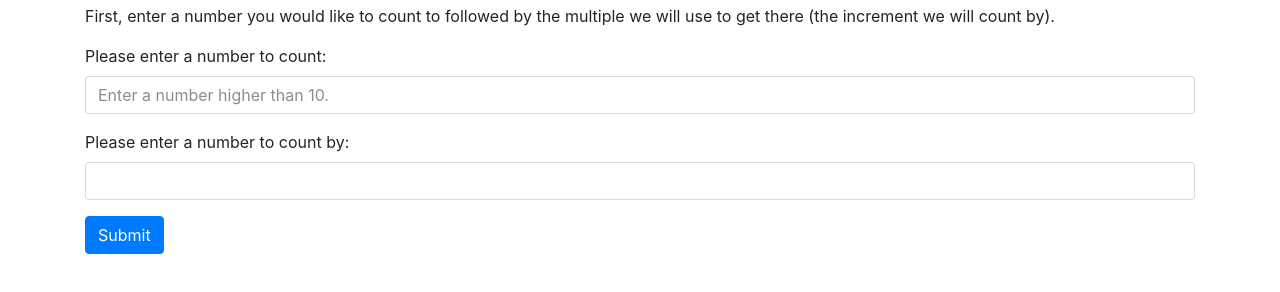
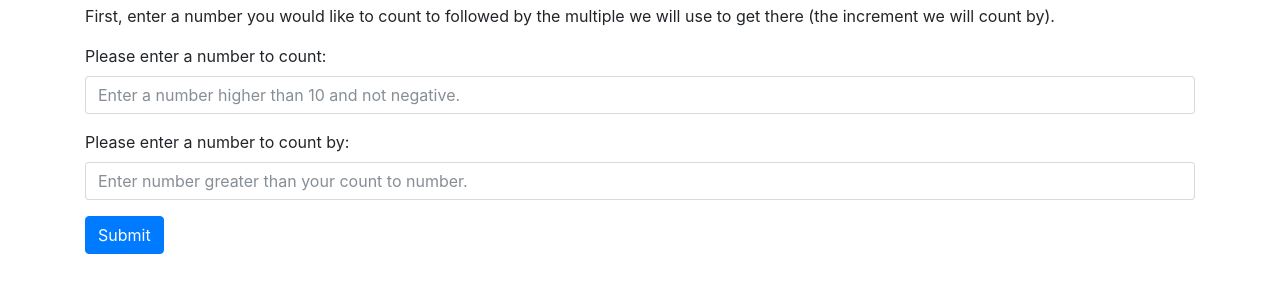
Before and after one commit to snowman7281/count-up-by, a plain HTML site: page index.html in a window 1280 px wide. Shown: the part 48-340 px from the top of the page. Drawn offline with Linux system fonts and the light colour scheme.

Commit message:
Add parameters for user inputs to be in a certain range.

```diff
--- a/index.html
+++ b/index.html
@@ -19,14 +19,14 @@
           <label for="input1">Please enter a number to count:</label>
           <br>
           <span id="helpBlock"class="help-inline">*Please fill all fields.</span>
-          <input id="input1" type="text"class="form-control" placeholder="Enter a number higher than 10.">
+          <input id="input1" type="text"class="form-control" placeholder="Enter a number higher than 10 and not negative.">
         </div>
 
         <div class="form-group">
           <label for="input2">Please enter a number to count by:</label>
           <br>
           <span id="helpBlock"class="help-inline">*Please fill all fields.</span>
-          <input id="input2" type="text"class="form-control">
+          <input id="input2" type="text"class="form-control" placeholder="Enter number greater than your count to number.">
         </div>
 
         <button type="submit" class="btn btn-primary" name="button">Submit</button>
--- a/js/scripts.js
+++ b/js/scripts.js
@@ -7,7 +7,7 @@ $(document).ready(function(){
     var result = [];
     console.log(countTo);
 
-    if(isNaN(countTo) || isNaN(countBy)){
+    if(isNaN(countTo) || isNaN(countBy) || countTo < 0 || countBy < 0 || countBy > countTo){
        $("span").show();
     }else{
       for(var i = 0; i <= countTo; i += countBy){
```
